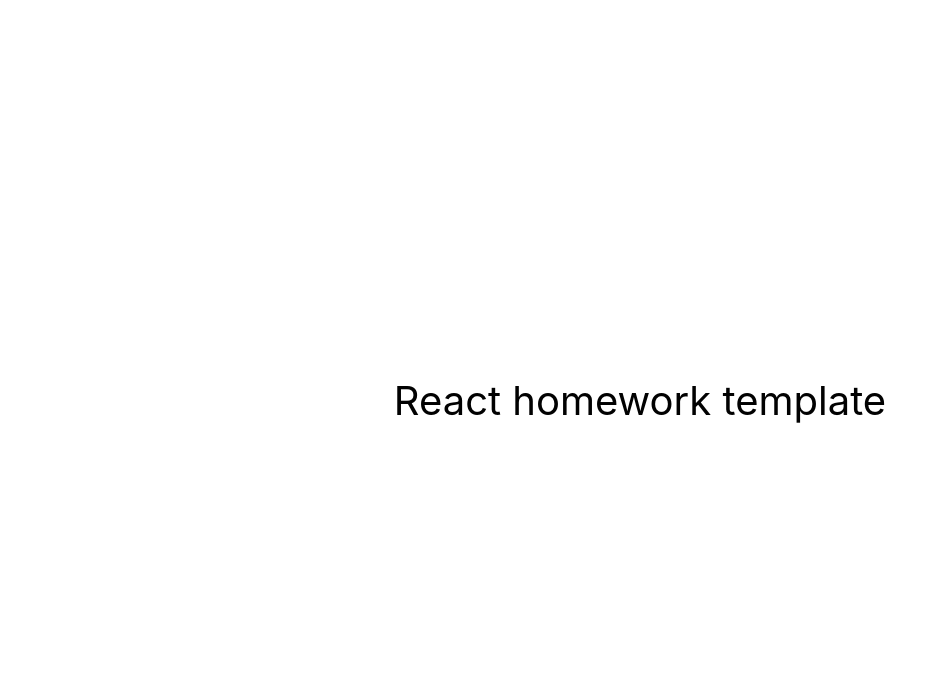
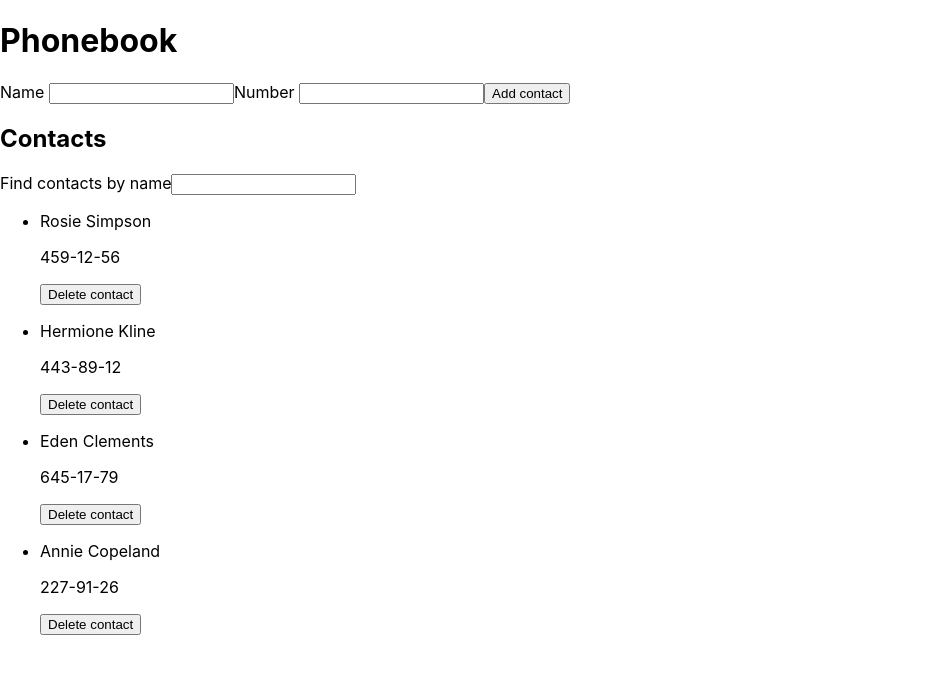
Before and after one commit to jkl303/goit-react-hw-08-phonebook, a React (Create React App) app: page / in a window 1280 px wide. Shown: the top 674 px of the page, without its empty margins (0-946 px from the left). Built offline with nearby package versions, Linux system fonts and the light colour scheme.

Commit message:
completed

```diff
--- a/src/components/App.jsx
+++ b/src/components/App.jsx
@@ -1,16 +1,42 @@
+// import { useState, useEffect } from 'react';
+// import { nanoid } from 'nanoid';
+import { ContactForm } from './ContactForm/ContactForm';
+import { ContactList } from './ContactList/ContactList';
+import { Filter } from './Filter/Filter';
+
 export const App = () => {
+  // const addContact = (name, number) => {
+  //   if (
+  //     contacts.length > 0 &&
+  //     contacts.find(
+  //       contact => contact.name.toLowerCase() === name.toLowerCase()
+  //     )
+  //   ) {
+  //     alert(`${name} is already in contacts.`);
+  //   } else {
+  //     setContacts(prevContacts => [
+  //       ...prevContacts,
+  //       {
+  //         id: nanoid(),
+  //         name: name,
+  //         number: number,
+  //       },
+  //     ]);
+  //   }
+  // };
+
+  // useEffect(() => {
+  //   localStorage.setItem('contacts', JSON.stringify(contacts));
+  // }, [contacts]);
+
   return (
-    <div
-      style={{
-        height: '100vh',
-        display: 'flex',
-        justifyContent: 'center',
-        alignItems: 'center',
-        fontSize: 40,
-        color: '#010101'
-      }}
-    >
-      React homework template
+    <div>
+      <h1>Phonebook</h1>
+      <ContactForm></ContactForm>
+
+      <h2>Contacts</h2>
+      <Filter></Filter>
+      <ContactList></ContactList>
     </div>
   );
 };
--- /dev/null
+++ b/src/components/Contact/Contact.jsx
@@ -0,0 +1,25 @@
+import PropTypes from 'prop-types';
+import { useDispatch } from 'react-redux';
+import { deleteContact } from 'redux/contactsSlice';
+
+export const Contact = ({ contact }) => {
+  const dispatch = useDispatch();
+
+  return (
+    <>
+      <p>{contact.name}</p>
+      <p>{contact.number}</p>
+      <button onClick={() => dispatch(deleteContact(contact.id))}>
+        Delete contact
+      </button>
+    </>
+  );
+};
+
+Contact.propTypes = {
+  contact: PropTypes.shape({
+    id: PropTypes.string.isRequired,
+    name: PropTypes.string.isRequired,
+    number: PropTypes.string.isRequired,
+  }),
+};
--- /dev/null
+++ b/src/components/ContactForm/ContactForm.jsx
@@ -0,0 +1,51 @@
+import { useDispatch } from 'react-redux';
+import { addContact } from 'redux/contactsSlice';
+import { useSelector } from 'react-redux';
+import { selectContacts } from 'redux/selectors';
+
+export const ContactForm = () => {
+  const dispatch = useDispatch();
+  const contacts = useSelector(selectContacts);
+
+  const handleSubmit = e => {
+    e.preventDefault();
+    const { name, number } = e.target.elements;
+    if (
+      contacts.length > 0 &&
+      contacts.find(
+        contact => contact.name.toLowerCase() === name.value.toLowerCase()
+      )
+    ) {
+      alert(`${name.value} is already in contacts.`);
+    } else {
+      dispatch(addContact(name.value, number.value));
+      e.target.reset();
+    }
+  };
+
+  return (
+    <form onSubmit={handleSubmit}>
+      <label htmlFor="name">
+        Name{' '}
+        <input
+          type="text"
+          name="name"
+          pattern="^[a-zA-Zа-яА-Я]+(([' -][a-zA-Zа-яА-Я ])?[a-zA-Zа-яА-Я]*)*$"
+          title="Name may contain only letters, apostrophe, dash and spaces. For example Adrian, Jacob Mercer, Charles de Batz de Castelmore d'Artagnan"
+          required
+        />
+      </label>
+      <label htmlFor="number">
+        Number{' '}
+        <input
+          type="tel"
+          name="number"
+          pattern="\+?\d{1,4}?[-.\s]?\(?\d{1,3}?\)?[-.\s]?\d{1,4}[-.\s]?\d{1,4}[-.\s]?\d{1,9}"
+          title="Phone number must be digits and can contain spaces, dashes, parentheses and can start with +"
+          required
+        />
+      </label>
+      <button type="submit">Add contact</button>
+    </form>
+  );
+};
--- /dev/null
+++ b/src/components/ContactList/ContactList.jsx
@@ -0,0 +1,19 @@
+import { Contact } from 'components/Contact/Contact';
+import { useSelector } from 'react-redux';
+import { selectContacts } from 'redux/selectors';
+
+export const ContactList = () => {
+  const contacts = useSelector(selectContacts);
+
+  return (
+    <ul>
+      {contacts.map(contact => {
+        return (
+          <li key={contact.id}>
+            <Contact contact={contact}></Contact>
+          </li>
+        );
+      })}
+    </ul>
+  );
+};
--- /dev/null
+++ b/src/components/Filter/Filter.jsx
@@ -0,0 +1,25 @@
+import { useDispatch } from 'react-redux';
+import { setFilter } from 'redux/filterSlice';
+
+export const Filter = () => {
+  const dispatch = useDispatch();
+
+  const handleChange = e => {
+    e.preventDefault();
+    const val = e.target.value.toLowerCase();
+    dispatch(setFilter(val));
+  };
+
+  return (
+    <label htmlFor="filter">
+      Find contacts by name
+      <input
+        type="text"
+        name="filter"
+        pattern="^[a-zA-Zа-яА-Я]+(([' -][a-zA-Zа-яА-Я ])?[a-zA-Zа-яА-Я]*)*$}"
+        title="Name may contain only letters, apostrophe, dash and spaces. For example Adrian, Jacob Mercer, Charles de Batz de Castelmore d'Artagnan"
+        onChange={handleChange}
+      />
+    </label>
+  );
+};
--- a/src/index.js
+++ b/src/index.js
@@ -2,9 +2,16 @@
 import ReactDOM from 'react-dom/client';
 import { App } from 'components/App';
 import './index.css';
+import { Provider } from 'react-redux';
+import { store, persistor } from 'redux/store';
+import { PersistGate } from 'redux-persist/integration/react';
 
 ReactDOM.createRoot(document.getElementById('root')).render(
   <React.StrictMode>
-    <App />
+    <Provider store={store}>
+      <PersistGate loading={null} persistor={persistor}>
+        <App />
+      </PersistGate>
+    </Provider>
   </React.StrictMode>
 );
--- /dev/null
+++ b/src/redux/contactsSlice.js
@@ -0,0 +1,65 @@
+import { createSlice } from '@reduxjs/toolkit';
+import { persistReducer } from 'redux-persist';
+import storage from 'redux-persist/lib/storage';
+import { nanoid } from 'nanoid';
+
+const initialContacts = {
+  data: [
+    {
+      id: 'id-1',
+      name: 'Rosie Simpson',
+      number: '459-12-56',
+    },
+    {
+      id: 'id-2',
+      name: 'Hermione Kline',
+      number: '443-89-12',
+    },
+    {
+      id: 'id-3',
+      name: 'Eden Clements',
+      number: '645-17-79',
+    },
+    {
+      id: 'id-4',
+      name: 'Annie Copeland',
+      number: '227-91-26',
+    },
+  ],
+};
+
+const contactsSlice = createSlice({
+  name: 'contacts',
+  initialState: initialContacts,
+  reducers: {
+    addContact: {
+      reducer(state, action) {
+        state.data.push(action.payload);
+      },
+      prepare(name, number) {
+        return {
+          payload: { id: nanoid(), name, number },
+        };
+      },
+    },
+    deleteContact(state, action) {
+      const index = state.data.findIndex(
+        contact => contact.id === action.payload
+      );
+      state.data.splice(index, 1);
+    },
+  },
+});
+
+const persistConfig = {
+  key: 'contacts',
+  storage,
+  whitelist: ['data'],
+};
+
+export const contactsReducer = persistReducer(
+  persistConfig,
+  contactsSlice.reducer
+);
+
+export const { addContact, deleteContact } = contactsSlice.actions;
--- /dev/null
+++ b/src/redux/filterSlice.js
@@ -0,0 +1,19 @@
+import { createSlice } from '@reduxjs/toolkit';
+
+const filterSlice = createSlice({
+  name: 'filter',
+  initialState: { val: '' },
+  reducers: {
+    setFilter: {
+      reducer(state, action) {
+        state.val = action.payload;
+      },
+      prepare(filter) {
+        return { payload: filter };
+      },
+    },
+  },
+});
+
+export const { setFilter } = filterSlice.actions;
+export const filterReducer = filterSlice.reducer;
--- /dev/null
+++ b/src/redux/selectors.js
@@ -0,0 +1,7 @@
+export const selectContacts = state => {
+  const contacts = state.contacts.data;
+  const filter = state.filter.val;
+  return contacts.filter(contact =>
+    contact.name.toLowerCase().includes(filter)
+  );
+};
--- /dev/null
+++ b/src/redux/store.js
@@ -0,0 +1,28 @@
+import { configureStore } from '@reduxjs/toolkit';
+import { contactsReducer } from './contactsSlice';
+import { filterReducer } from './filterSlice';
+import {
+  persistStore,
+  FLUSH,
+  REHYDRATE,
+  PAUSE,
+  PERSIST,
+  PURGE,
+  REGISTER,
+} from 'redux-persist';
+
+export const store = configureStore({
+  reducer: {
+    contacts: contactsReducer,
+    filter: filterReducer,
+  },
+  middleware(getDefaultMiddleware) {
+    return getDefaultMiddleware({
+      serializableCheck: {
+        ignoredActions: [FLUSH, REHYDRATE, PAUSE, PERSIST, PURGE, REGISTER],
+      },
+    });
+  },
+});
+
+export const persistor = persistStore(store);
```
Also changed, not shown: package.json (+5 -2 lines), 1 other file (tests, documents, lock files or other folders).
